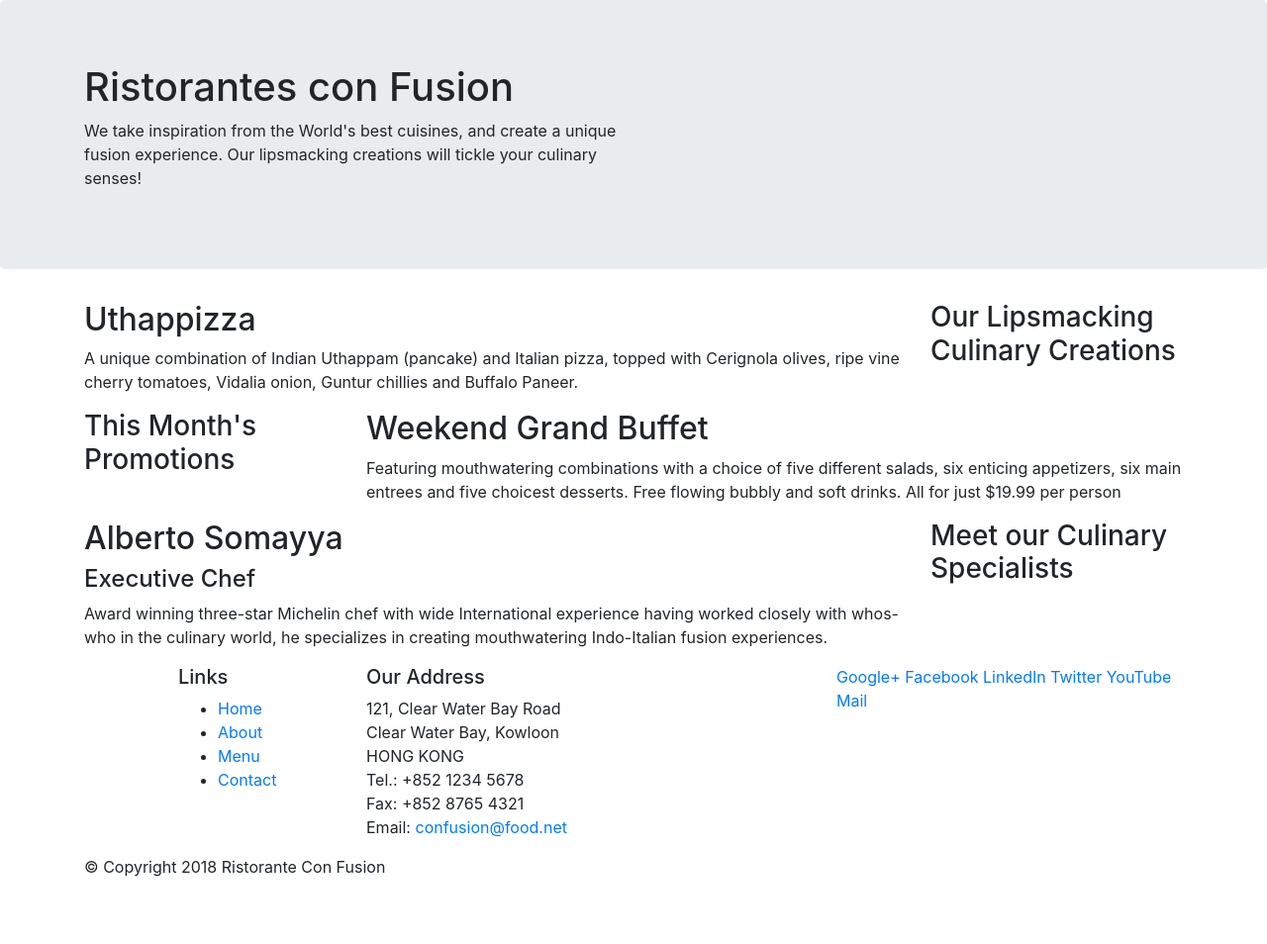
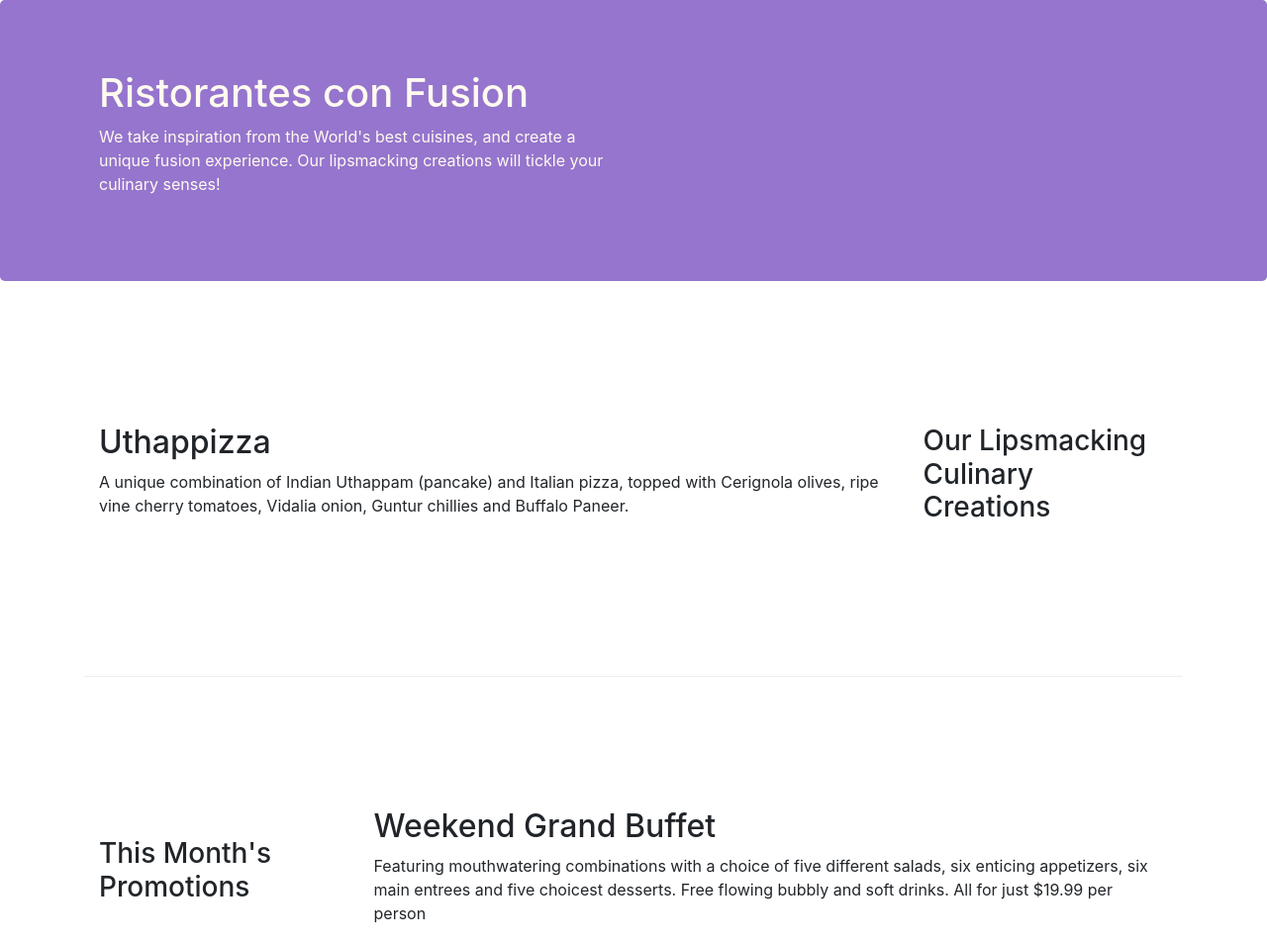
Before and after one commit to sircoko/BS-conFusion, a website: page index.html in a window 1280 px wide. Shown: the top 954 px of the page at 99% size. Before the commit the page ends 904 px from the top, so only its background shows below. Drawn offline with nearby package versions, Linux system fonts and the light colour scheme.

Commit message:
Responsive Design Grid System Part 2

```diff
--- /dev/null
+++ b/css/styles.css
@@ -0,0 +1,31 @@
+.row-header {
+	margin: 0px auto;
+	padding: 0px auto;
+
+}
+
+.row-content {
+	margin: 0px auto;
+	padding: 50px 0px 50px 0px;
+	border-bottom: 1px ridge;
+	min-height: 400px;
+}
+
+.footer {
+	background-color: #D1C4E9;
+	margin: 0px auto;
+	padding: 20px 0px 20px 0px;
+}
+
+.jumbotron {
+	padding: 70px 30px 70px 30px;
+	margin: 0px auto;
+	background-color: #9575CD;
+	color: floralwhite;
+}
+
+address {
+	font-size: 80%;
+	margin: 0px;
+	color: #0f0f0f;
+}
--- a/index.html
+++ b/index.html
@@ -7,6 +7,7 @@
     <meta http-equiv="x-ua-compatible" content="ie=edge">
 
     <link rel="stylesheet" href="node_modules/bootstrap/dist/css/bootstrap.min.css">
+    <link rel="stylesheet" href="css/styles.css">
     <title>Ristorante Con Fusion</title>
 </head>
 
@@ -14,7 +15,7 @@
 
     <header class="jumbotron">
         <div class="container">
-            <div class="row">
+            <div class="row row-header">
                 <div class="col-12 col-sm-6">
                     <h1>Ristorantes con Fusion</h1>
                     <p>We take inspiration from the World's best cuisines, and create a unique fusion experience. Our lipsmacking creations will tickle your culinary senses!</p>
@@ -26,7 +27,7 @@
     </header>
 
     <div class="container">
-        <div class="row">
+        <div class="row row-content align-items-center">
             <div class="col-12 col-sm-4 ordr-sm-last col-md-3">
                 <h3>Our Lipsmacking Culinary Creations</h3>
             </div>
@@ -37,7 +38,7 @@
         </div>
 
 
-        <div class="row">
+        <div class="row row-content align-items-center">
             <div class="col-12 col-sm-4 col-md-3">
                 <h3>This Month's Promotions</h3>
             </div>
@@ -47,7 +48,7 @@
             </div>
         </div>
 
-        <div class="row">
+        <div class="row row-content align-items-center">
             <div class="col-12 col-sm-4 order-sm-last col-md-3">
                 <h3>Meet our Culinary Specialists</h3>
             </div>
@@ -59,12 +60,12 @@
         </div>
     </div>
 
-    <footer>
+    <footer class="footer">
         <div class="container">
             <div class="row">
                 <div class="col-4 offset-1 col-sm-2">
                     <h5>Links</h5>
-                    <ul>
+                    <ul class="list-unstyled">
                         <li><a href="#">Home</a></li>
                         <li><a href="#">About</a></li>
                         <li><a href="#">Menu</a></li>
@@ -82,8 +83,8 @@
 		              Email: <a href="mailto:confusion@food.net">confusion@food.net</a>
 		           </address>
                 </div>
-                <div class="col-12 col-sm-4">
-                    <div>
+                <div class="col-12 col-sm-4 align-self-center">
+                    <div class="text-center">
                         <a href="http://google.com/+">Google+</a>
                         <a href="http://www.facebook.com/profile.php?id=">Facebook</a>
                         <a href="http://www.linkedin.com/in/">LinkedIn</a>
@@ -93,7 +94,7 @@
                     </div>
                 </div>
            </div>
-           <div class="row">
+           <div class="row justify-content-center">
                 <div class="col-auto">
                     <p>© Copyright 2018 Ristorante Con Fusion</p>
                 </div>
```
